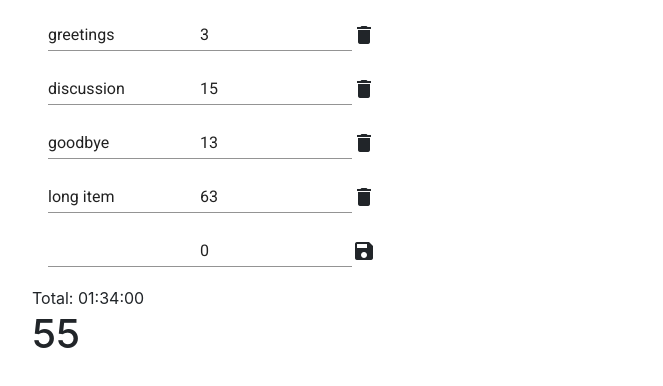
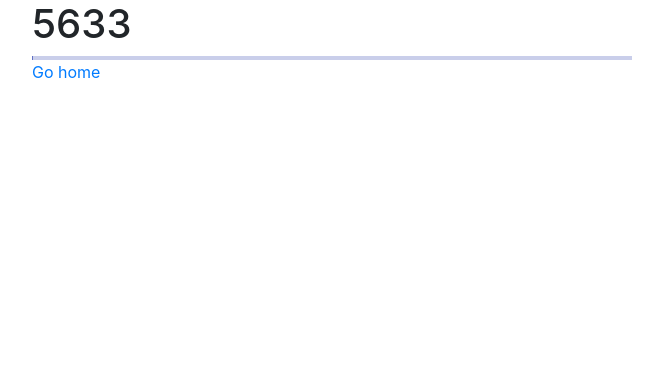
Before and after one commit to mateuszo/agenda-timer, a React (Create React App) app: page /timer in a window 1280 px wide. Shown: the top 386 px of the page, without its empty margins (308-971 px from the left). Built offline with nearby package versions, Linux system fonts and the light colour scheme.

Commit message:
Add routing

```diff
--- a/package.json
+++ b/package.json
@@ -8,6 +8,7 @@
     "immutable": "^4.0.0-rc.12",
     "react": "^16.8.3",
     "react-dom": "^16.8.3",
+    "react-router-dom": "^5.0.0",
     "react-scripts": "2.1.5",
     "uuid": "^3.3.2"
   },
--- a/src/App.js
+++ b/src/App.js
@@ -1,11 +1,13 @@
-import React, { Component } from 'react';
+import React, {Component} from 'react';
 import './App.css';
 import './model/AgendaItem'
 import AgendaItem from './model/AgendaItem';
-import { ItemList, Timer } from './components';
-import { Map } from 'immutable';
+import {ItemList, Timer} from './components';
+import {Map} from 'immutable';
+import {BrowserRouter as Router, Route, Link} from "react-router-dom";
+import {sumMap} from "./utils/utils";
 
-function generateItems(){
+function generateItems() {
     const items = [
         new AgendaItem("greetings", 3),
         new AgendaItem("discussion", 15),
@@ -13,7 +15,7 @@ function generateItems(){
         new AgendaItem("long item", 63),
     ];
     let itemMap = new Map();
-    for(let item of items){
+    for (let item of items) {
         itemMap = itemMap.set(item.id, item);
     }
     return itemMap;
@@ -29,20 +31,37 @@ class App extends Component {
         this.deleteItem = this.deleteItem.bind(this);
     }
 
-    updateItem(item){
+    updateItem(item) {
         this.setState({items: this.state.items.set(item.id, item)});
     }
 
-    deleteItem(item){
+    deleteItem(item) {
         this.setState({items: this.state.items.delete(item.id)});
     }
 
     render() {
         return (
-            <div className="App">
-                <ItemList items={this.state.items} deleteItem={this.deleteItem} updateItem={this.updateItem}/>
-                <Timer />
-            </div>
+            <Router>
+                <div className="App">
+                    <Route exact path="/"
+                           render={() =>
+                               (<div>
+                                   <ItemList items={this.state.items}
+                                             deleteItem={this.deleteItem}
+                                             updateItem={this.updateItem}/>
+                                   <Link to="/timer">Start the Timer</Link>
+                               </div>)
+                           }/>
+
+                    <Route path="/timer"
+                           render={() =>
+                               (<div>
+                                   <Timer secondsLeft={sumMap(this.state.items)*60}/>
+                                   <Link to="/">Go home</Link>
+                               </div>)
+                           }/>
+                </div>
+            </Router>
         );
     }
 }
--- a/src/components/Timer.js
+++ b/src/components/Timer.js
@@ -1,11 +1,12 @@
 import React, { Component } from 'react';
+import LinearProgress from '@material-ui/core/LinearProgress';
 
 export default class Timer extends Component {
 
     constructor(props){
         super(props);
         this.state = {
-            secondsLeft: 60,
+            secondsLeft: this.props.secondsLeft,
         }
     }
 
@@ -17,16 +18,20 @@ export default class Timer extends Component {
         } else {
             clearInterval(this.interval);
         }
-    }
+    };
 
     componentDidMount() {
         this.interval = setInterval(this.tick , 1000);
     }
 
+    getProgress = () => 100*(this.props.secondsLeft - this.state.secondsLeft)/this.props.secondsLeft;
+
+
     render() {
         return (
             <div>
                 <h1>{this.state.secondsLeft}</h1>
+                <LinearProgress variant="determinate" value={this.getProgress()} />
             </div>
         )
     }
```
Also changed, not shown: 2 other files (tests, documents, lock files or other folders).
